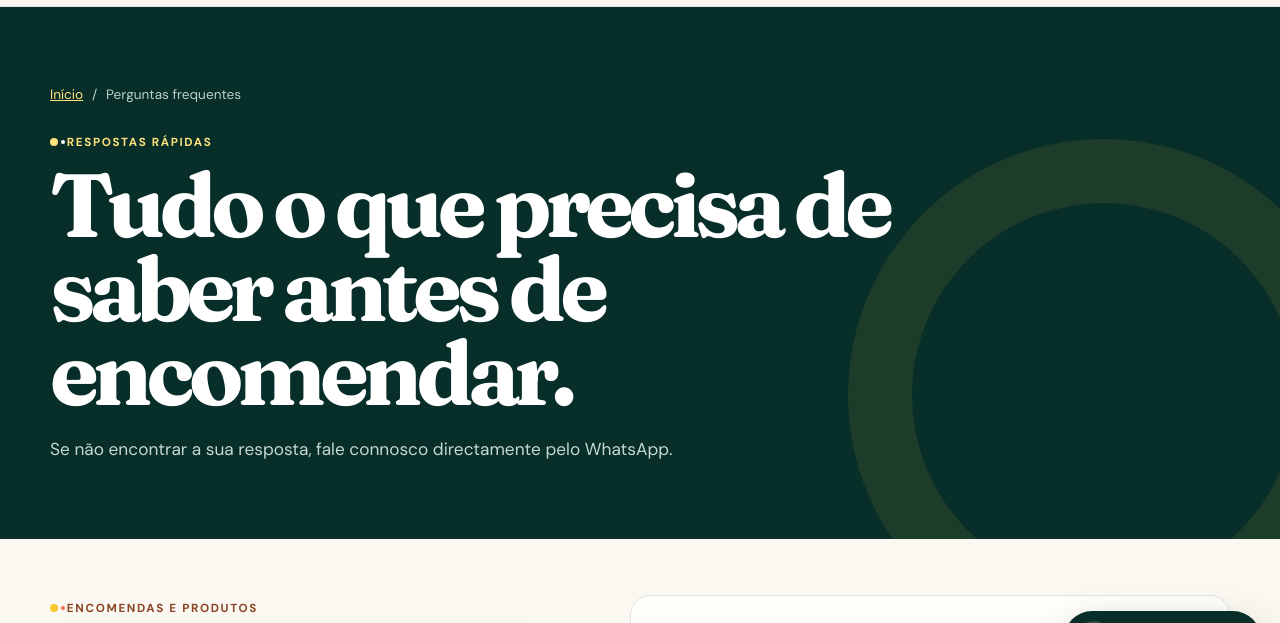
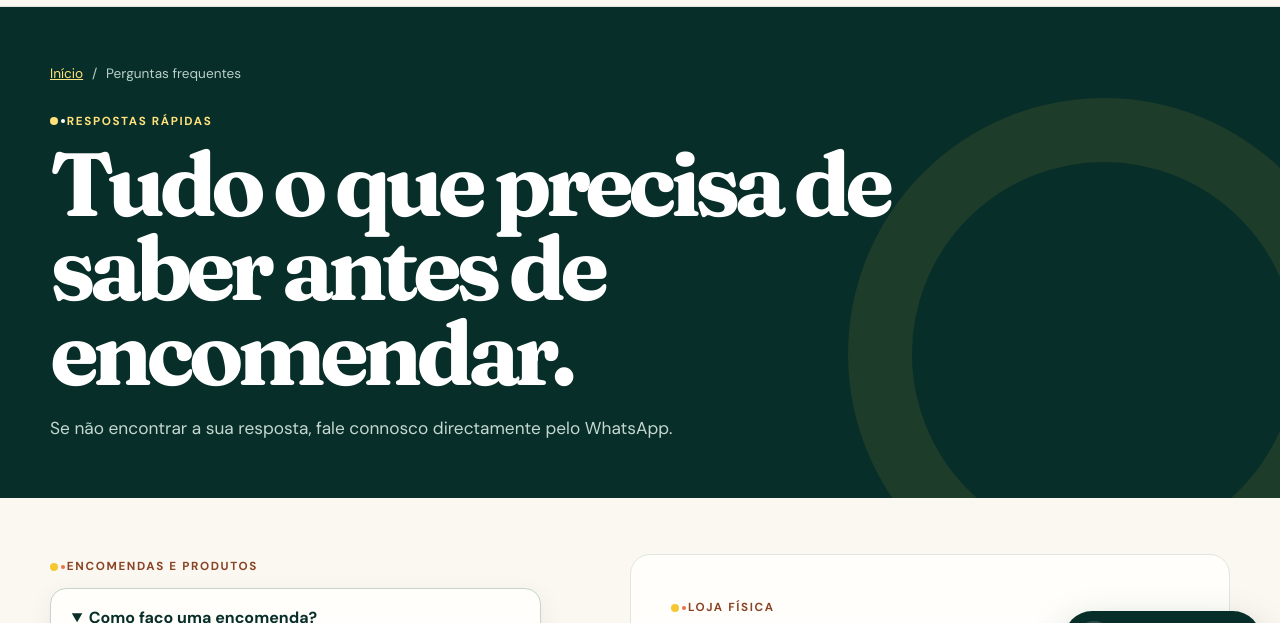
Before and after one commit to Layre-km/win-win-pet-shop, a website: page faq.html in a window 1280 px wide. Shown: the part 114-737 px from the top of the page. Drawn offline with Linux system fonts and the light colour scheme.

Commit message:
Small height change

```diff
--- a/assets/css/site-v2.css
+++ b/assets/css/site-v2.css
@@ -884,7 +884,7 @@ a {
   overflow: hidden;
   background: var(--forest-950);
   color: var(--white);
-  padding: clamp(3.5rem, 6vw, 7.5rem) 0;
+  padding: clamp(3.5rem, 4vw, 7.5rem) 0;
 }
 
 .catalog-hero::after,
```
